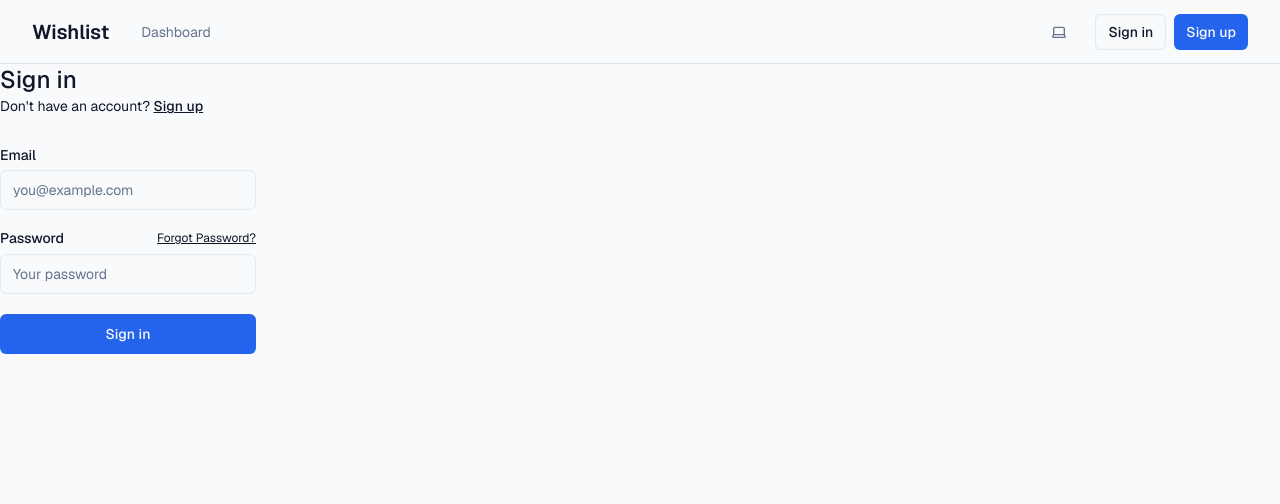
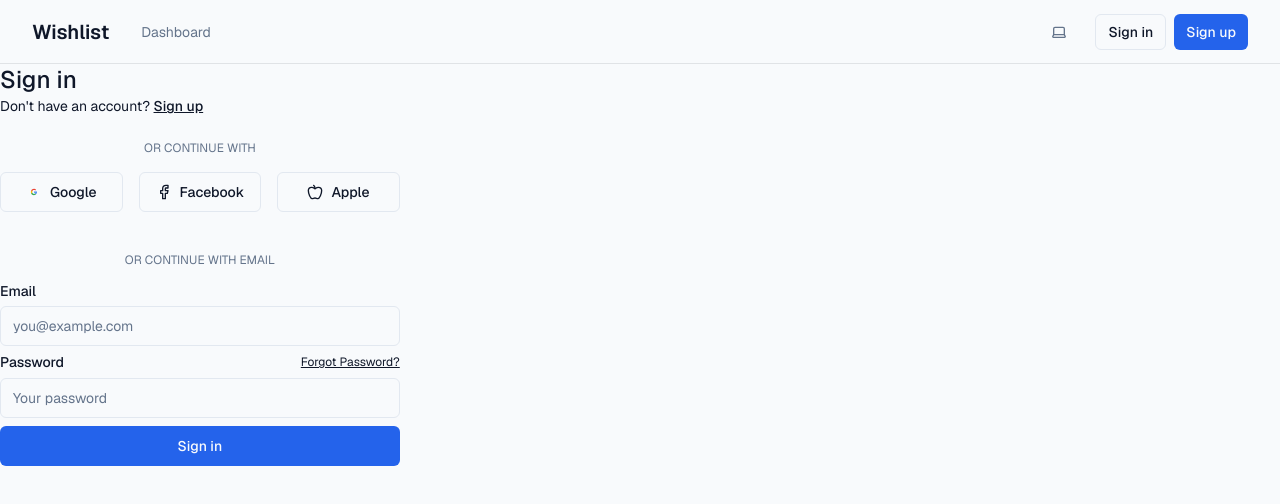
Before and after one commit to malochak/wishlist, a Next.js app: page /sign-in in a window 1280 px wide. Shown: the top 504 px of the page. Built offline with nearby package versions, Linux system fonts and the light colour scheme; no server answers.

Commit message:
add social login

```diff
--- a/app/(auth-pages)/sign-in/page.tsx
+++ b/app/(auth-pages)/sign-in/page.tsx
@@ -4,11 +4,12 @@ import { SubmitButton } from "@/components/submit-button";
 import { Input } from "@/components/ui/input";
 import { Label } from "@/components/ui/label";
 import Link from "next/link";
+import { SocialAuthButtons } from "@/components/auth/social-auth-buttons";
 
 export default async function Login(props: { searchParams: Promise<Message> }) {
   const searchParams = await props.searchParams;
   return (
-    <form className="flex-1 flex flex-col min-w-64">
+    <div className="flex-1 flex flex-col min-w-64">
       <h1 className="text-2xl font-medium">Sign in</h1>
       <p className="text-sm text-foreground">
         Don't have an account?{" "}
@@ -16,7 +17,16 @@ export default async function Login(props: { searchParams: Promise<Message> }) {
           Sign up
         </Link>
       </p>
-      <div className="flex flex-col gap-2 [&>input]:mb-3 mt-8">
+
+      <SocialAuthButtons className="mt-6 mb-6" />
+
+      <div className="relative flex justify-center text-xs uppercase my-4">
+        <span className="bg-background px-2 text-muted-foreground">
+          Or continue with email
+        </span>
+      </div>
+
+      <form className="flex flex-col gap-2">
         <Label htmlFor="email">Email</Label>
         <Input name="email" placeholder="you@example.com" required />
         <div className="flex justify-between items-center">
@@ -38,7 +48,7 @@ export default async function Login(props: { searchParams: Promise<Message> }) {
           Sign in
         </SubmitButton>
         <FormMessage message={searchParams} />
-      </div>
-    </form>
+      </form>
+    </div>
   );
 }
--- a/app/auth/callback/route.ts
+++ b/app/auth/callback/route.ts
@@ -20,5 +20,5 @@ export async function GET(request: Request) {
   }
 
   // URL to redirect to after sign up process completes
-  return NextResponse.redirect(`${origin}/protected`);
+  return NextResponse.redirect(`${origin}/wishlist/1`);
 }
--- a/app/page.tsx
+++ b/app/page.tsx
@@ -10,9 +10,9 @@ export default async function Index() {
     data: { user },
   } = await supabase.auth.getUser()
 
-  if (user) {
-    redirect("/protected/dashboard")
-  }
+  // if (user) {
+  //   redirect("/protected/dashboard")
+  // }
 
   return (
     <div className="flex-1 flex flex-col gap-20 items-center">
--- a/app/protected/dashboard/page.tsx
+++ /dev/null
@@ -1,65 +0,0 @@
-import { Suspense } from 'react'
-import Link from 'next/link'
-import { Plus } from 'lucide-react'
-
-import { Button } from '@/components/ui/button'
-import { WishlistItem } from '@/components/wishlist/wishlist-item'
-
-export default function DashboardPage() {
-  return (
-    <div className="container py-10">
-      <div className="mb-8 flex items-center justify-between">
-        <div>
-          <h1 className="text-4xl font-bold">Your Wishlist</h1>
-          <p className="mt-2 text-muted-foreground">
-            Manage your wishlist items and share them with friends and family.
-          </p>
-        </div>
-        <Button asChild>
-          <Link href="/protected/items/add">
-            <Plus className="mr-2 h-4 w-4" />
-            Add New Item
-          </Link>
-        </Button>
-      </div>
-
-      <div className="mb-8">
-        <h2 className="text-lg font-semibold">Your wishlist link</h2>
-        <div className="mt-2 flex items-center gap-4">
-          <code className="rounded bg-muted px-4 py-2 font-mono text-sm">
-            {`${process.env.NEXT_PUBLIC_APP_URL}/wishlist/your-wishlist-id`}
-          </code>
-          <Button variant="outline" size="sm">
-            Copy Link
-          </Button>
-        </div>
-      </div>
-
-      <Suspense
-        fallback={
-          <div className="grid gap-4 sm:grid-cols-2 lg:grid-cols-3">
-            {[...Array(3)].map((_, i) => (
-              <div
-                key={i}
-                className="h-[300px] animate-pulse rounded-lg bg-muted"
-              />
-            ))}
-          </div>
-        }
-      >
-        <div className="grid gap-4 sm:grid-cols-2 lg:grid-cols-3">
-          {/* This will be replaced with actual data from Supabase */}
-          <WishlistItem
-            id="1"
-            name="Example Item"
-            description="This is an example item description"
-            imageUrl="https://via.placeholder.com/300"
-            purchaseLink="https://example.com"
-            onEdit={(id) => console.log('Edit item', id)}
-            onDelete={(id) => console.log('Delete item', id)}
-          />
-        </div>
-      </Suspense>
-    </div>
-  )
-}
--- a/app/protected/items/[action]/page.tsx
+++ /dev/null
@@ -1,38 +0,0 @@
-import { notFound } from 'next/navigation'
-import { AddItemForm } from '@/components/wishlist/add-item-form'
-
-interface AddEditItemPageProps {
-  params: {
-    action: string
-  }
-  searchParams: {
-    id?: string
-  }
-}
-
-export default function AddEditItemPage({
-  params,
-  searchParams,
-}: AddEditItemPageProps) {
-  const isEdit = params.action === 'edit'
-  const itemId = searchParams.id
-
-  if (isEdit && !itemId) {
-    notFound()
-  }
-
-  return (
-    <div className="container max-w-2xl py-10">
-      <h1 className="mb-8 text-4xl font-bold">
-        {isEdit ? 'Edit Item' : 'Add New Item'}
-      </h1>
-
-      <AddItemForm
-        onSubmit={async (data) => {
-          // This will be implemented when we set up Supabase
-          console.log('Form data:', data)
-        }}
-      />
-    </div>
-  )
-}
--- a/app/protected/page.tsx
+++ /dev/null
@@ -1,38 +0,0 @@
-import FetchDataSteps from "@/components/tutorial/fetch-data-steps";
-import { createClient } from "@/utils/supabase/server";
-import { InfoIcon } from "lucide-react";
-import { redirect } from "next/navigation";
-
-export default async function ProtectedPage() {
-  const supabase = await createClient();
-
-  const {
-    data: { user },
-  } = await supabase.auth.getUser();
-
-  if (!user) {
-    return redirect("/sign-in");
-  }
-
-  return (
-    <div className="flex-1 w-full flex flex-col gap-12">
-      <div className="w-full">
-        <div className="bg-accent text-sm p-3 px-5 rounded-md text-foreground flex gap-3 items-center">
-          <InfoIcon size="16" strokeWidth={2} />
-          This is a protected page that you can only see as an authenticated
-          user
-        </div>
-      </div>
-      <div className="flex flex-col gap-2 items-start">
-        <h2 className="font-bold text-2xl mb-4">Your user details</h2>
-        <pre className="text-xs font-mono p-3 rounded border max-h-32 overflow-auto">
-          {JSON.stringify(user, null, 2)}
-        </pre>
-      </div>
-      <div>
-        <h2 className="font-bold text-2xl mb-4">Next steps</h2>
-        <FetchDataSteps />
-      </div>
-    </div>
-  );
-}
--- a/app/protected/reset-password/page.tsx
+++ /dev/null
@@ -1,37 +0,0 @@
-import { resetPasswordAction } from "@/app/actions";
-import { FormMessage, Message } from "@/components/form-message";
-import { SubmitButton } from "@/components/submit-button";
-import { Input } from "@/components/ui/input";
-import { Label } from "@/components/ui/label";
-
-export default async function ResetPassword(props: {
-  searchParams: Promise<Message>;
-}) {
-  const searchParams = await props.searchParams;
-  return (
-    <form className="flex flex-col w-full max-w-md p-4 gap-2 [&>input]:mb-4">
-      <h1 className="text-2xl font-medium">Reset password</h1>
-      <p className="text-sm text-foreground/60">
-        Please enter your new password below.
-      </p>
-      <Label htmlFor="password">New password</Label>
-      <Input
-        type="password"
-        name="password"
-        placeholder="New password"
-        required
-      />
-      <Label htmlFor="confirmPassword">Confirm password</Label>
-      <Input
-        type="password"
-        name="confirmPassword"
-        placeholder="Confirm password"
-        required
-      />
-      <SubmitButton formAction={resetPasswordAction}>
-        Reset password
-      </SubmitButton>
-      <FormMessage message={searchParams} />
-    </form>
-  );
-}
--- /dev/null
+++ b/components/auth/social-auth-buttons.tsx
@@ -0,0 +1,94 @@
+import { Button } from "@/components/ui/button";
+import { createClient } from "@/utils/supabase/server";
+import { Apple, Facebook } from "lucide-react";
+import Image from "next/image";
+import { cn } from "@/lib/utils";
+import { redirect } from "next/navigation";
+
+async function signInWithProvider(provider: 'google' | 'facebook' | 'apple') {
+  'use server'
+
+  try {
+    const supabase = await createClient();
+    const { data, error } = await supabase.auth.signInWithOAuth({
+      provider: provider,
+      options: {
+        redirectTo: `${process.env.NEXT_PUBLIC_SITE_URL}/auth/callback`,
+        queryParams: {
+          access_type: 'offline',
+          prompt: 'consent',
+        },
+      },
+    });
+
+    if (error) {
+      console.error('OAuth Error:', error.message);
+      throw error;
+    }
+
+    // data.url contains the URL to redirect the user to
+    if (data?.url) {
+      redirect(data.url);
+    }
+  } catch (err) {
+    console.error('Unexpected error during OAuth:', err);
+    throw err;
+  }
+}
+
+interface SocialAuthButtonsProps {
+  className?: string;
+}
+
+export function SocialAuthButtons({ className }: SocialAuthButtonsProps) {
+  return (
+    <div className={cn("flex flex-col gap-4 w-full", className)}>
+      <div className="relative flex justify-center text-xs uppercase">
+        <span className="bg-background px-2 text-muted-foreground">
+          Or continue with
+        </span>
+      </div>
+
+      <div className="grid grid-cols-3 gap-4">
+        <form action={signInWithProvider.bind(null, 'google')}>
+          <Button
+            variant="outline"
+            className="w-full"
+            type="submit"
+          >
+            <Image
+              src="/google.svg"
+              width={16}
+              height={16}
+              alt="Google"
+              className="mr-2"
+            />
+            Google
+          </Button>
+        </form>
+
+        <form action={signInWithProvider.bind(null, 'facebook')}>
+          <Button
+            variant="outline"
+            className="w-full"
+            type="submit"
+          >
+            <Facebook className="mr-2 h-4 w-4" />
+            Facebook
+          </Button>
+        </form>
+
+        <form action={signInWithProvider.bind(null, 'apple')}>
+          <Button
+            variant="outline"
+            className="w-full"
+            type="submit"
+          >
+            <Apple className="mr-2 h-4 w-4" />
+            Apple
+          </Button>
+        </form>
+      </div>
+    </div>
+  );
+}
--- a/utils/supabase/middleware.ts
+++ b/utils/supabase/middleware.ts
@@ -44,9 +44,6 @@ export const updateSession = async (request: NextRequest) => {
       return NextResponse.redirect(new URL("/sign-in", request.url));
     }
 
-    if (request.nextUrl.pathname === "/" && !user.error) {
-      return NextResponse.redirect(new URL("/protected", request.url));
-    }
 
     return response;
   } catch (e) {
```
Also changed, not shown: public/google.svg (added).
